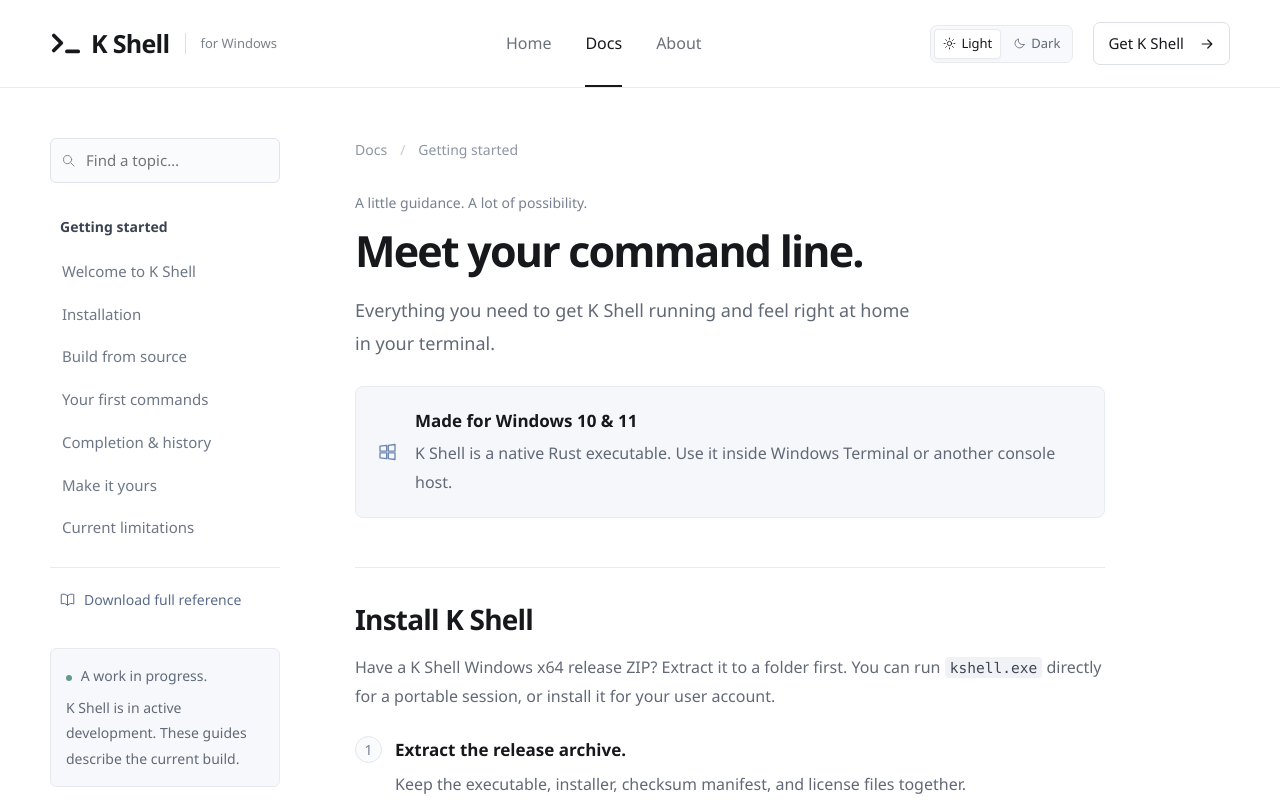
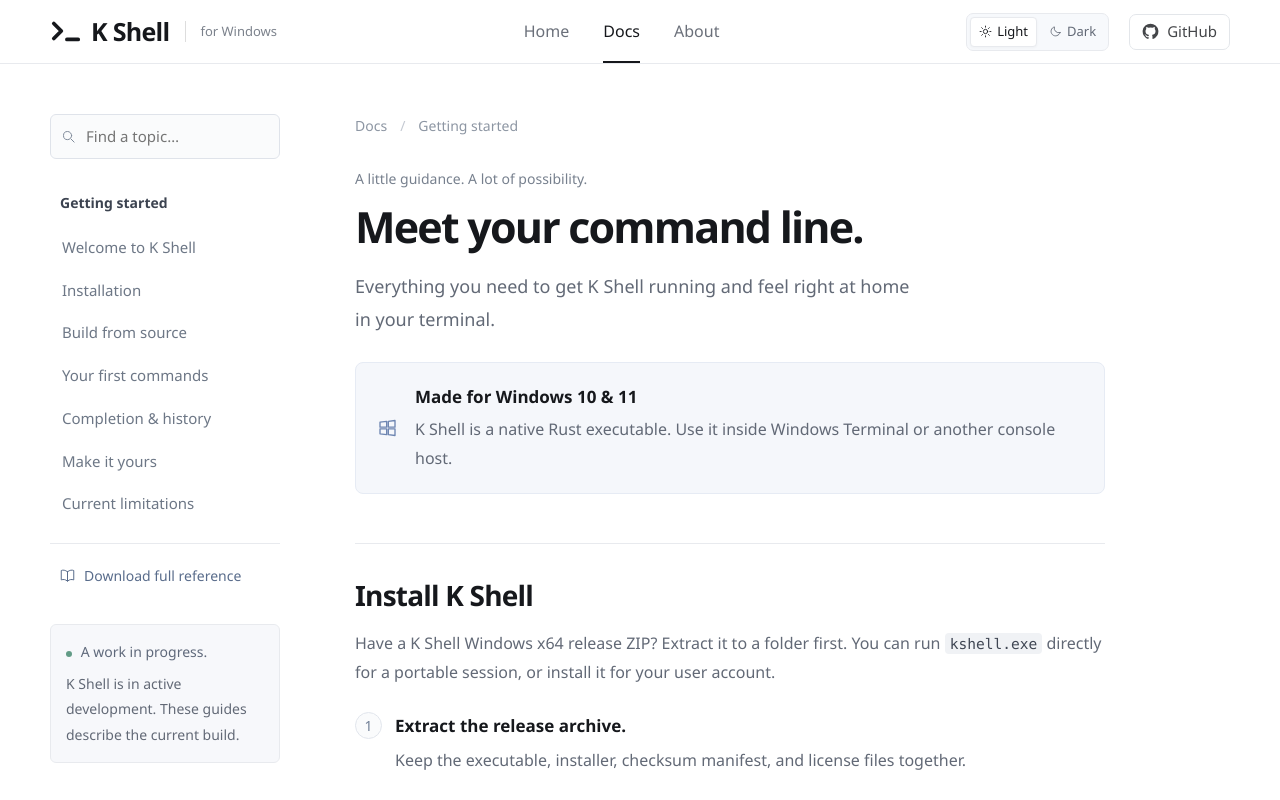
Before and after one commit to chaovanthoung168/k-shell-ui, a Next.js app: page /docs in a window 1280 px wide. Shown: the top 800 px of the page. Built offline with nearby package versions, Linux system fonts and the light colour scheme.

Commit message:
Update Site source

```diff
--- a/app/components/site-header.tsx
+++ b/app/components/site-header.tsx
@@ -3,8 +3,11 @@
 import Link from "next/link";
 import { usePathname } from "next/navigation";
 import { useState } from "react";
-import { Arrow, Icon, Logo } from "./ui";
+import { Icon, Logo } from "./ui";
 import { ThemeToggle } from "./theme-toggle";
+
+// Add the project repository URL here when it is available.
+const GITHUB_REPOSITORY_URL = "";
 
 export function SiteHeader() {
   const pathname = usePathname();
@@ -23,7 +26,11 @@ export function SiteHeader() {
         </nav>
         <div className="header-actions">
           <ThemeToggle />
-          <Link className="header-cta" href="/docs/#installation">Get K Shell <Arrow /></Link>
+          {GITHUB_REPOSITORY_URL ? (
+            <a className="header-cta" href={GITHUB_REPOSITORY_URL} target="_blank" rel="noopener noreferrer"><Icon name="github" /><span>GitHub</span></a>
+          ) : (
+            <button type="button" className="header-cta" disabled title="GitHub repository coming soon"><Icon name="github" /><span>GitHub</span></button>
+          )}
           <button className="menu-button" aria-label={open ? "Close navigation" : "Open navigation"} aria-expanded={open} onClick={() => setOpen(!open)}><Icon name={open ? "close" : "menu"} /></button>
         </div>
       </div>
--- a/app/components/ui.tsx
+++ b/app/components/ui.tsx
@@ -3,6 +3,7 @@ export function Logo() { return <svg viewBox="0 0 32 25" fill="none" aria-hidden
 export function Arrow() { return <svg viewBox="0 0 20 20" fill="none" aria-hidden="true"><path d="M4 10h12m-5-5 5 5-5 5" stroke="currentColor" strokeWidth="1.5" strokeLinecap="round" strokeLinejoin="round"/></svg>; }
 export function Icon({name}: {name:string}) {
   const paths: Record<string, ReactNode> = {
+    github: <path fill="currentColor" stroke="none" d="M12 .9a11.1 11.1 0 0 0-3.51 21.63c.55.1.76-.24.76-.54v-2.08c-3.09.67-3.74-1.31-3.74-1.31-.5-1.28-1.24-1.62-1.24-1.62-1.01-.69.08-.68.08-.68 1.12.08 1.71 1.15 1.71 1.15.99 1.7 2.6 1.21 3.23.93.1-.72.39-1.21.71-1.49-2.47-.28-5.06-1.24-5.06-5.49 0-1.21.43-2.2 1.14-2.97-.12-.28-.49-1.41.11-2.93 0 0 .93-.3 3.05 1.14a10.6 10.6 0 0 1 5.55 0c2.12-1.44 3.05-1.14 3.05-1.14.6 1.52.23 2.65.11 2.93.71.77 1.14 1.76 1.14 2.97 0 4.26-2.59 5.21-5.07 5.49.4.34.75 1.02.75 2.06v3.04c0 .3.2.65.77.54A11.1 11.1 0 0 0 12 .9Z" />,
     sun: <><circle cx="12" cy="12" r="4"/><path d="M12 2v2m0 16v2M2 12h2m16 0h2M5 5l1.5 1.5m11 11L19 19M5 19l1.5-1.5m11-11L19 5"/></>,
     moon: <path d="M20.5 14A8.5 8.5 0 0 1 10 3.5 8.5 8.5 0 1 0 20.5 14Z"/>,
     pause: <><path d="M8 5v14M16 5v14" strokeWidth="3"/></>,
--- a/app/typography.css
+++ b/app/typography.css
@@ -4,7 +4,15 @@
   --text-control: 15px;
   --text-small: 14px;
   --text-caption: 12px;
+  --header-height: 64px;
 }
+
+html { scroll-padding-top: calc(var(--header-height) + 16px); }
+.site-header { height: var(--header-height); }
+.site-header .header-cta { min-height: 36px; padding: 6px 12px; gap: 8px; line-height: 1.4; }
+.site-header .header-cta svg { width: 17px; height: 17px; }
+.site-header .header-cta:disabled { cursor: default; opacity: .8; }
+.docs-sidebar { top: calc(var(--header-height) + 28px); }
 
 body { font-size: 17px; }
 .brand { font-size: 25px; }
@@ -130,7 +138,7 @@ td { font-size: 15px; }
 }
 
 @media (max-width:900px) {
-  .site-header .navigation { display: none; position: absolute; inset: 88px 0 auto; height: auto; padding: 15px 24px; background: var(--paper); border-bottom: 1px solid var(--line); gap: 7px; margin: 0; }
+  .site-header .navigation { display: none; position: absolute; inset: var(--header-height) 0 auto; height: auto; padding: 15px 24px; background: var(--paper); border-bottom: 1px solid var(--line); gap: 7px; margin: 0; }
   .site-header .navigation.is-open { display: flex; flex-direction: column; align-items: stretch; }
   .site-header .navigation a { height: auto; min-height: 44px; padding: 9px 12px; border-radius: 5px; }
   .site-header .navigation a[aria-current] { background: var(--surface); }
@@ -162,8 +170,9 @@ td { font-size: 15px; }
 }
 
 @media (max-width:580px) {
+  :root { --header-height: 56px; }
   .brand { font-size: 24px; }
-  .site-header .navigation { top: 70px; }
+  .site-header .navigation { top: var(--header-height); }
   .site-header .color-mode-control button { font-size: 12px; padding: 7px 6px; }
   .site-header .header-actions { gap: 8px; }
   .hero-intro > p { font-size: 16px; }
```
